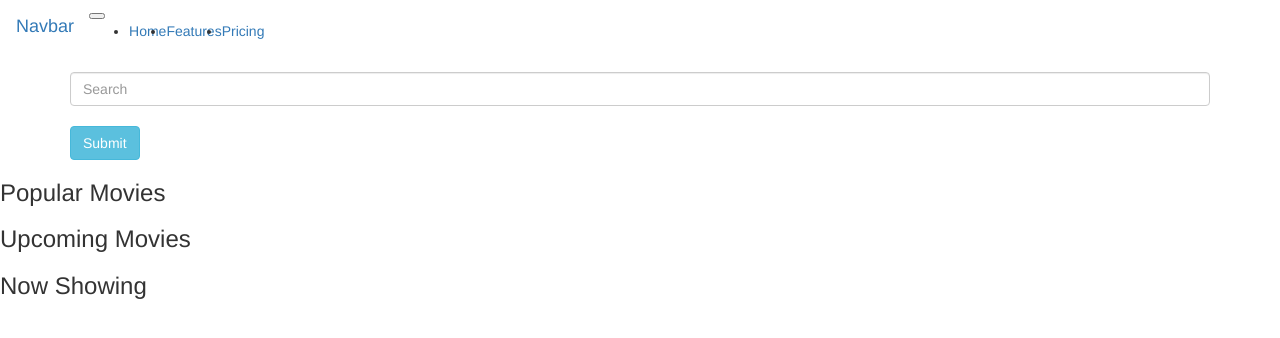
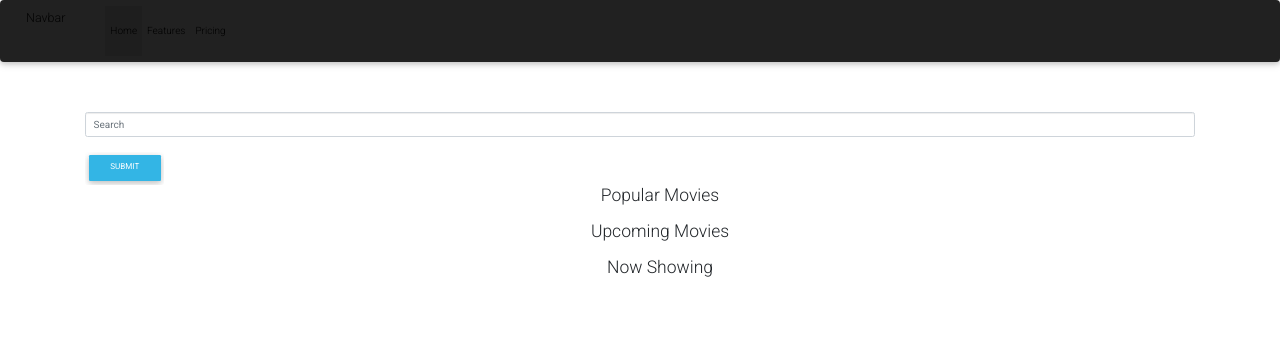
Before and after one commit to danielevans-999/watchlist-pract, a Flask app: template app/templates/index.html in a window 1280 px wide. Shown: the top 338 px of the page. Run offline with Flask 2, Linux system fonts and the light colour scheme; the template is opened without the code that fills it, so the values that code supplies are empty; some libraries are stand-ins or nearby versions.

Commit message:
Changes the file structure

```diff
--- a/app/main/views.py
+++ b/app/main/views.py
@@ -36,7 +36,7 @@ def movie(id):
 
     return render_template('movie.html', title = title, movie = movie, reviews = reviews)
 
-@main.route('/search/<movie_name>')
+@main.route('/search/<movie_name>/')
 def search(movie_name):
     '''
     view function to display the search results
--- a/app/static/css/index.css
+++ b/app/static/css/index.css
@@ -0,0 +1,3 @@
+body{
+    overflow-x: hidden;
+}
--- a/app/templates/index.html
+++ b/app/templates/index.html
@@ -4,8 +4,16 @@
 <!-- Style block -->
 
 {% block styles %}
-    {{ super() }}
-    <link rel="stylesheet" href="{{url_for('static', filename='css/index.css')}}">
+{{ super() }}
+<!-- Font Awesome -->
+<link rel="stylesheet" href="https://use.fontawesome.com/releases/v5.8.2/css/all.css">
+<!-- Google Fonts -->
+<link rel="stylesheet" href="https://fonts.googleapis.com/css?family=Roboto:300,400,500,700&display=swap">
+<!-- Bootstrap core CSS -->
+<link href="https://cdnjs.cloudflare.com/ajax/libs/twitter-bootstrap/4.5.0/css/bootstrap.min.css" rel="stylesheet">
+<!-- Material Design Bootstrap -->
+<link href="https://cdnjs.cloudflare.com/ajax/libs/mdbootstrap/4.19.1/css/mdb.min.css" rel="stylesheet">
+<link rel="stylesheet" href="{{url_for('static', filename='css/index.css')}}">
 {% endblock %}
 
 {% block content %}
@@ -18,22 +26,39 @@
         <input type="submit" value="Submit" class="btn btn-info pt-2">
     </form>
 </div>
-<h3> Popular Movies </h3>
+
+
 <ul>
+    <h3 class="text-center"> Popular Movies </h3>
     {{macro.displayMovieList(popular)}}
 </ul>
 
 <!-- upcoming  movie section  -->
 
-<h3> Upcoming Movies </h3>
 <ul>
+
+    <h3 class="text-center"> Upcoming Movies </h3>
     {{macro.displayMovieList(upcoming)}}
 </ul>
 
 <!-- Now  showing section  -->
 
-<h3> Now Showing</h3>
+
 <ul>
+    <h3 class="text-center"> Now Showing</h3>
     {{macro.displayMovieList(now_showing)}}
 </ul>
 {% endblock %}
+
+{% block scripts %}
+<!-- JQuery -->
+<script type="text/javascript" src="https://cdnjs.cloudflare.com/ajax/libs/jquery/3.5.1/jquery.min.js"></script>
+<!-- Bootstrap tooltips -->
+<script type="text/javascript" src="https://cdnjs.cloudflare.com/ajax/libs/popper.js/1.14.4/umd/popper.min.js"></script>
+<!-- Bootstrap core JavaScript -->
+<script type="text/javascript"
+    src="https://cdnjs.cloudflare.com/ajax/libs/twitter-bootstrap/4.5.0/js/bootstrap.min.js"></script>
+<!-- MDB core JavaScript -->
+<script type="text/javascript" src="https://cdnjs.cloudflare.com/ajax/libs/mdbootstrap/4.19.1/js/mdb.min.js"></script>
+{{super()}}
+{% endblock %}
--- a/app/templates/macros.html
+++ b/app/templates/macros.html
@@ -1,14 +1,32 @@
 {% macro displayMovieList(movie_list) %}
+<div class="row">
+    {% for movie in movie_list %}
+    <div class="col-sm-12 col-md-6 col-lg-4 pt-3">
 
-{% for movie in movie_list %}
-<div class="col-xs-12 col-sm-4 col-md-2 col-lg-2 movie-card">
+
+<!-- Card -->
+<div class="card">
+
+    <!-- Card image -->
     <img src="{{movie.poster}}" alt="{{movie.title}} poster" class="img-responsive">
-    <li class="text-center">
-        <a href="/movie/{{movie.id}}">{{ movie.title | truncate(10)}}</a>
-    </li>
+    <!-- Card content -->
+    <div class="card-body">
+
+      <!-- Title -->
+      <h4 class="card-title"><a>{{movie.title}}</a></h4>
+      <!-- Text -->
+      <p class="card-text"></p>
+      <!-- Button -->
+      <a href="/movie/{{movie.id}}" class="btn btn-primary">overview</a>
+
     </div>
+
+  </div>
+  <!-- Card -->
+    </div>
+
 {% endfor %}
-
+</div>
 {% endmacro %}
 
 <!-- Display review macro -->
```
Lines whose indentation alone changed are shown as unchanged.
